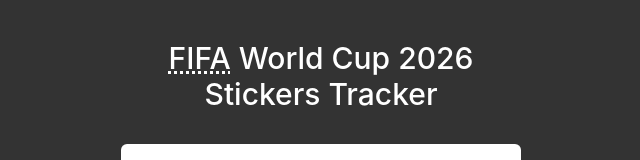
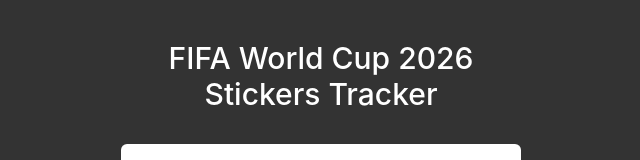
Before and after one commit to caueamaral/react-wc2026-stickers-tracker, a React (Vite) app: page / in a window 1280 px wide. Shown: the top 160 px of the page, without its empty margins (319-959 px from the left). Built offline with nearby package versions, Linux system fonts and the light colour scheme.

Commit message:
style: remove underline from FIFA abbreviation

```diff
--- a/src/components/Header.tsx
+++ b/src/components/Header.tsx
@@ -2,7 +2,7 @@
     return (
         <header>
             <h1 className="text-white font-medium text-center text-3xl mb-8">
-                <abbr title="Fédération Internationale de Football Association">FIFA</abbr> World Cup 2026
+                <abbr title="Fédération Internationale de Football Association" className="no-underline">FIFA</abbr> World Cup 2026
                 <br />
                 Stickers Tracker
             </h1>
```
